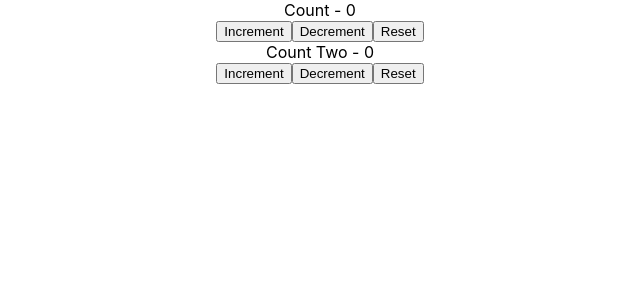
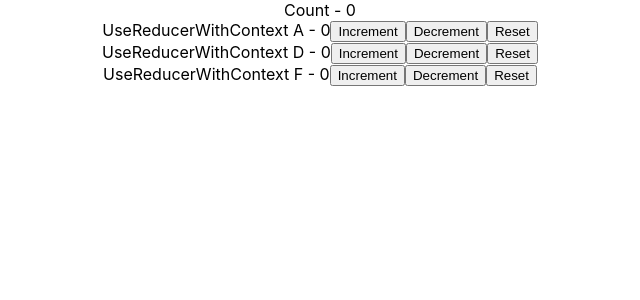
Before and after one commit to SandeepKumar377/ReactJs-Hooks-Tut, a React (Create React App) app: page / in a window 1280 px wide. Shown: the top 300 px of the page, without its empty margins (320-960 px from the left). Built offline with nearby package versions, Linux system fonts and the light colour scheme.

Commit message:
useReducer_with_useContext

```diff
--- a/src/App.js
+++ b/src/App.js
@@ -1,6 +1,9 @@
-import React from 'react';
+import React, { useReducer } from 'react';
 import './App.css';
-import ReducerCounterThree from './components/ReducerCounterThree';
+import UseReducerWithContextA from './components/UseReducerWithContextA';
+import UseReducerWithContextB from './components/UseReducerWithContextB';
+import UseReducerWithContextC from './components/UseReducerWithContextC';
+// import ReducerCounterThree from './components/ReducerCounterThree';
 // import ReducerCounterOneTwo from './components/ReducerCounterTwo';
 // import ReducerCounterOne from './components/ReducerCounterOne';
 // import ComponentC from './components/ComponentC';
@@ -21,10 +24,34 @@
 
 // export const UserContext = React.createContext()
 // export const ChannelContext = React.createContext()
+
+export const CountContext = React.createContext()
+
+const initialState = 0
+const reducer = (state, action) => {
+  switch (action) {
+    case 'increment':
+      return state + 1
+    case 'decrement':
+      return state - 1
+    case 'reset':
+      return initialState
+    default:
+      return state
+  }
+}
+
 function App() {
+  const [count, dispatch] = useReducer(reducer, initialState)
   return (
     <div className="App">
-      <ReducerCounterThree />
+      <CountContext.Provider value={{countState: count, countDispatch: dispatch}} >
+        Count - {count}
+        <UseReducerWithContextA />
+        <UseReducerWithContextB />
+        <UseReducerWithContextC />
+      </CountContext.Provider>
+      {/* <ReducerCounterThree /> */}
       {/* <ReducerCounterOneTwo /> */}
       {/* <ReducerCounterOne/> */}
       {/* <UserContext.Provider value={'Sandeep'}>
--- /dev/null
+++ b/src/components/UseReducerWithContextA.js
@@ -0,0 +1,16 @@
+import React, { useContext } from 'react'
+import { CountContext } from '../App'
+
+const UseReducerWithContextA = () => {
+    const countContext = useContext(CountContext)
+    return (
+        <div>
+            UseReducerWithContext A - {countContext.countState}
+            <button onClick={() => countContext.countDispatch('increment')}>Increment</button>
+            <button onClick={() => countContext.countDispatch('decrement')} >Decrement</button>
+            <button onClick={() => countContext.countDispatch('reset')} >Reset</button>
+        </div>
+    )
+}
+
+export default UseReducerWithContextA
--- /dev/null
+++ b/src/components/UseReducerWithContextB.js
@@ -0,0 +1,12 @@
+import React from 'react'
+import UseReducerWithContextD from './UseReducerWithContextD'
+
+const UseReducerWithContextB = () => {
+    return (
+        <div>
+            <UseReducerWithContextD />
+        </div>
+    )
+}
+
+export default UseReducerWithContextB
--- /dev/null
+++ b/src/components/UseReducerWithContextC.js
@@ -0,0 +1,12 @@
+import React from 'react'
+import UseReducerWithContextE from './UseReducerWithContextE'
+
+const UseReducerWithContextC = () => {
+    return (
+        <div>
+            <UseReducerWithContextE/>
+        </div>
+    )
+}
+
+export default UseReducerWithContextC
--- /dev/null
+++ b/src/components/UseReducerWithContextD.js
@@ -0,0 +1,16 @@
+import React, { useContext } from 'react'
+import { CountContext } from '../App'
+
+const UseReducerWithContextD = () => {
+    const countContext = useContext(CountContext)
+    return (
+        <div>
+            UseReducerWithContext D - {countContext.countState}
+            <button onClick={() => countContext.countDispatch('increment')}>Increment</button>
+            <button onClick={() => countContext.countDispatch('decrement')} >Decrement</button>
+            <button onClick={() => countContext.countDispatch('reset')} >Reset</button>
+        </div>
+    )
+}
+
+export default UseReducerWithContextD
--- /dev/null
+++ b/src/components/UseReducerWithContextE.js
@@ -0,0 +1,12 @@
+import React from 'react'
+import UseReducerWithContextF from './UseReducerWithContextF'
+
+const UseReducerWithContextE = () => {
+    return (
+        <div>
+            <UseReducerWithContextF/>
+        </div>
+    )
+}
+
+export default UseReducerWithContextE
--- /dev/null
+++ b/src/components/UseReducerWithContextF.js
@@ -0,0 +1,16 @@
+import React, { useContext } from 'react'
+import { CountContext } from '../App'
+
+const UseReducerWithContextF = () => {
+    const countContext = useContext(CountContext)
+    return (
+        <div>
+            UseReducerWithContext F - {countContext.countState}
+            <button onClick={() => countContext.countDispatch('increment')}>Increment</button>
+            <button onClick={() => countContext.countDispatch('decrement')} >Decrement</button>
+            <button onClick={() => countContext.countDispatch('reset')} >Reset</button>
+        </div>
+    )
+}
+
+export default UseReducerWithContextF
```
